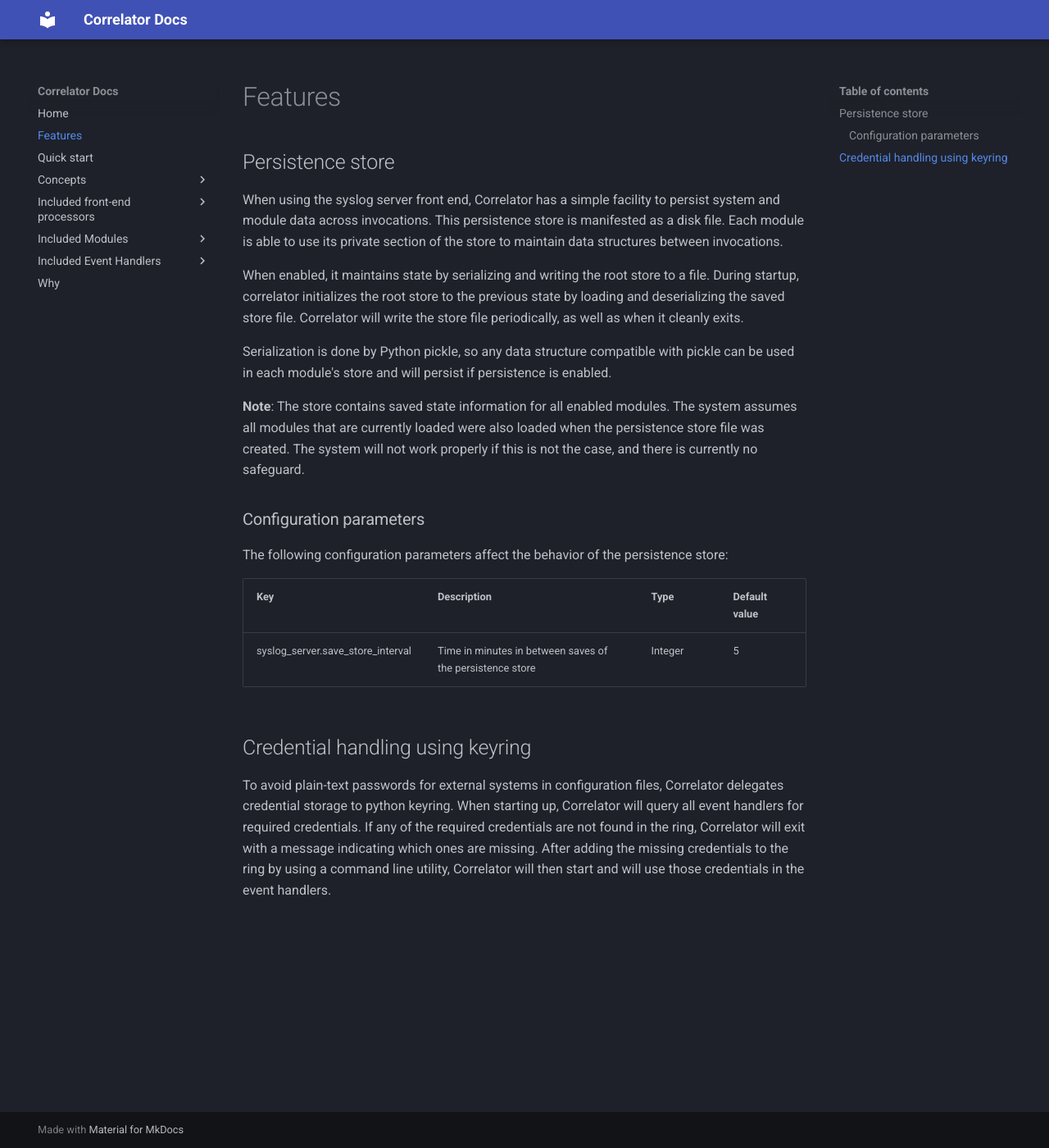
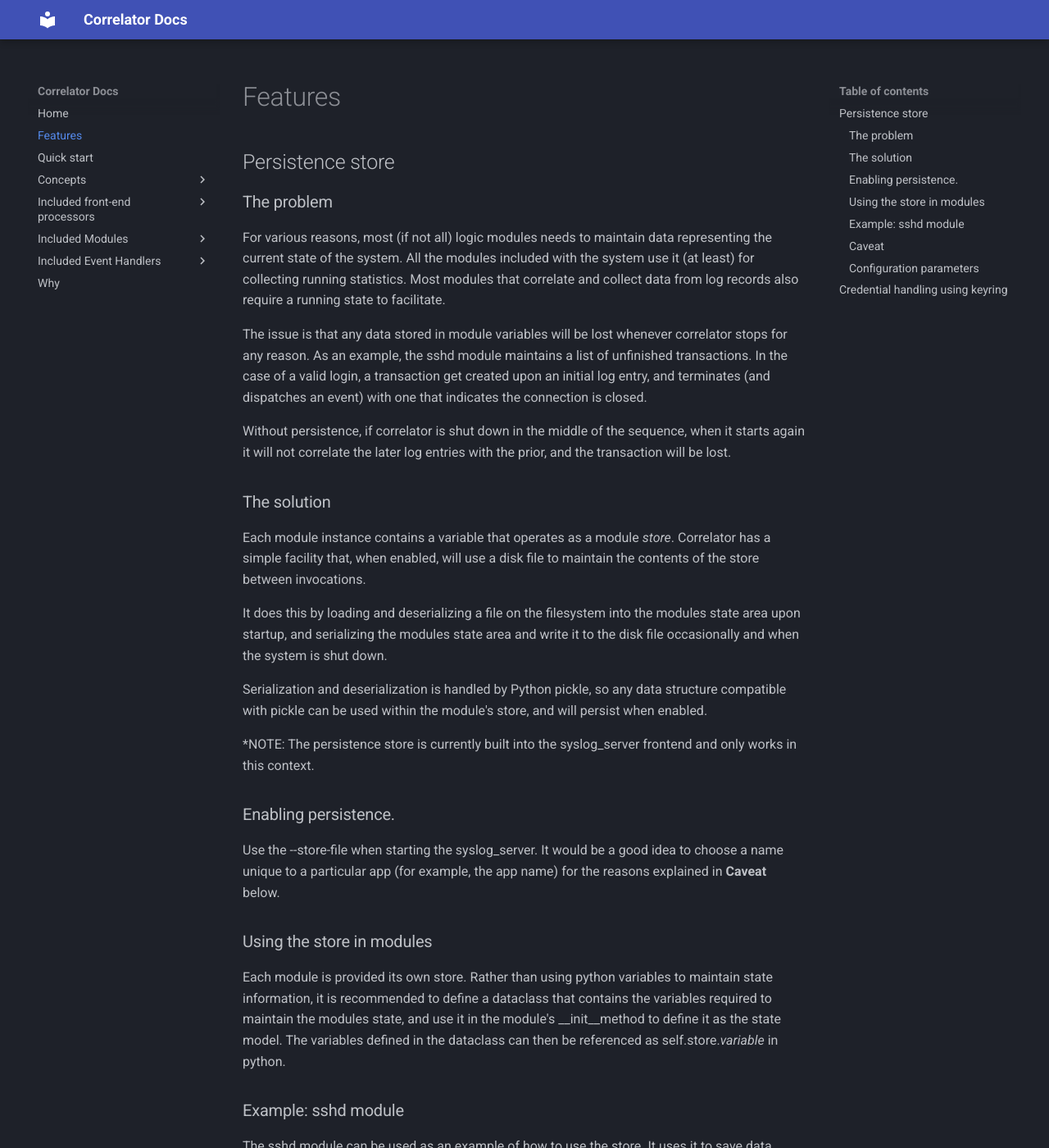
Before and after one commit to dagainz/Correlator, an MkDocs documentation site: the page built from docs/features.md, in a window 1280 px wide and 1400 px high. Shown: the whole window at 82% size. Built offline with MkDocs 1.6.1 and Material for MkDocs 9.7.7, drawn with Linux system fonts in a browser that asks for light colours; some of the changed text lies outside the part shown.

Commit message:
doc updates

```diff
--- a/docs/features.md
+++ b/docs/features.md
@@ -2,33 +2,94 @@
 
 ## Persistence store
 
-When using the syslog server front end,  Correlator has a simple facility to persist system and module data across
-invocations. This persistence store is manifested as a disk file. Each module is able to use its private section of the
-store to maintain data structures between invocations.
+### The problem
 
-When enabled, it maintains state by serializing and writing the root store to a file. During startup, correlator
-initializes the root store to the previous state by loading and deserializing the saved store file. Correlator
-will write the store file periodically, as well as when it cleanly exits.
+For various reasons, most (if not all) logic modules needs to maintain data representing the current
+state of the system. All the modules included with the system use it (at least) for collecting running statistics.
+Most modules that correlate and collect data from log records also require a running state to facilitate.
 
-Serialization is done by Python pickle, so any data structure compatible with pickle can be used in each module's store
-and will persist if persistence is enabled.
+The issue is that any data stored in module variables will be lost whenever correlator stops for any reason. As an
+example, the sshd module maintains a list of unfinished transactions. In the case of a valid login, a transaction
+get created upon an initial log entry, and terminates (and dispatches an event) with one that indicates the connection
+is closed.
 
-**Note**: The store contains saved state information for all enabled modules. The system assumes all modules
-that are currently loaded were also loaded when the persistence store file was created. The system will not work
-properly if this is not the case, and there is currently no safeguard.
+Without persistence, if correlator is shut down in the middle of the sequence, when it starts again it will not
+correlate the later log entries with the prior, and the transaction will be lost.
+
+### The solution
+
+Each module instance contains a variable that operates as a module *store*. Correlator has a simple facility that, when
+enabled, will use a disk file to maintain the contents of the store between invocations.
+
+It does this by loading and deserializing a file on the filesystem into the modules state area upon startup, and
+serializing the modules state area and write it to the disk file occasionally and when the system is shut down.
+
+Serialization and deserialization is handled by Python pickle, so any data structure compatible with pickle can be used
+within the module's store, and will persist when enabled.
+
+*NOTE: The persistence store is currently built into the syslog_server frontend and only works in this context.
+
+### Enabling persistence.
+
+Use the --store-file <filename> when starting the syslog_server. It would be a good idea to choose a name unique
+to a particular app (for example, the app name) for the reasons explained in **Caveat** below.
+
+### Using the store in modules
+
+Each module is provided its own store. Rather than using python variables to maintain state
+information, it is recommended to define a dataclass that contains the variables required to maintain the modules state,
+and use it in the module's __init__method to define it as the state model. The variables defined in the dataclass can
+then be referenced as self.store.*variable* in python.
+
+### Example: sshd module
+
+The sshd module can be used as an example of how to use the store. It uses it to save data related to:
+
+- Module related statistics
+- The data structures used for the state engine that identifies valid sequences of log entries.
+- A dictionary that contains *transactions* that get initialized upon the first log entry of a session, and get added
+to as information from additional log entries belonging to that transaction are processed.
+- An instance of a class used to count log in failures over time.
+
+The module defines and uses the store by:
+
+- Defining the SSHDStore dataclass that contains the variables / data structures that the module needs to maintain state.
+- Declare it as the store's model in the module's __init__method.
+- Using the variables in the store throughout the module by referencing self.store.*variable*.
+
+### Caveat
+
+The store contains saved state information for all currently enabled modules. When using persistence, correlator loads
+the store from disk without checking to ensure that it was created by an instance of Correlator that was using the
+same modules.
+
+If the store was created upon startup when one set of modules was active and then run again when another set of modules
+is active, the system will not work correctly.
+
+For example, with the configuration shipped with the system:
+
+If a new store was created when the system was started with the --app report option, and then the system restarted
+using one of the sshd apps (--app sshd_report), it will not work correctly as the sshd_report store is not included
+in the saved state file.
+
+In short, the store must get created with the same app when it is re-run. There is currently no warnings or safegaurds
+regarding this behavior.
 
 ### Configuration parameters
 
 The following configuration parameters affect the behavior of the persistence store:
 
-| Key                               | Description                                               | Type    | Default value |
-|-----------------------------------|-----------------------------------------------------------|---------|---------------|
-| syslog_server.save_store_interval | Time in minutes in between saves of the persistence store | Integer | 5             |
+| Key                               | Description                                               | Type    | Default value            |
+|-----------------------------------|-----------------------------------------------------------|---------|--------------------------|
+| syslog_server.save_store_interval | Time in minutes in between saves of the persistence store | Integer | 5                        |
+| system.run_dir                    | Writable folder for internal files                        | String  | '/var/spool/correlator'  |
 
 ##  Credential handling using keyring
 
-To avoid plain-text passwords for external systems in configuration files, Correlator delegates credential storage to
-python keyring. When starting up, Correlator will query all event handlers for required credentials.
-If any of the required credentials are not found in the ring, Correlator will exit with a message indicating which ones
-are missing. After adding the missing credentials to the ring by using a command line utility, Correlator will then
-start and will use those credentials in the event handlers.
+Event handlers often require the use of credentials with secrets. To avoid plain text passwords stored in configuration
+files, Correlator delegates credential storage to python keyring. When correlator starts up, it queries all event
+handlers that are active for the running application, for credentials that are required. If any of the credentials are
+not found in the ring, Correlator will exit with a message indicating which ones are missing.
+
+After adding the missing credentials to the ring by using a command line utility, Correlator can then start, and will
+use those credentials for the event handlers.
--- a/pyproject.toml
+++ b/pyproject.toml
@@ -4,7 +4,7 @@ build-backend = "setuptools.build_meta"
 
 [project]
 name = "Correlator"
-description = "System log data processing library"
+description = "log data processing system"
 readme = "README.md"
 
 version = "0.0.4"
```
Also changed, not shown: docs/event-system.md (+1 -15 lines), docs/index.md (+16 -13 lines), docs/quickstart.md (+22 -6 lines).
